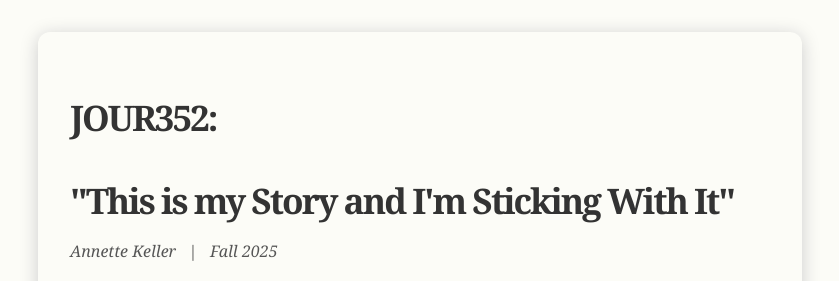
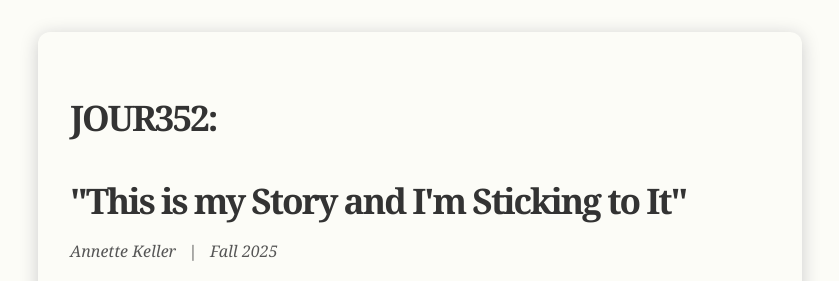
Before and after one commit to amkeller/amkeller.github.io, a plain HTML site: page index.html in a window 1280 px wide. Shown: the top 281 px of the page, without its empty margins (220-1059 px from the left). Drawn offline with Linux system fonts and the light colour scheme.

Commit message:
Update index.html

```diff
--- a/index.html
+++ b/index.html
@@ -56,7 +56,7 @@
 </head>
 <body>
   <h1>JOUR352:</h1>
-  <h1>"This is my Story and I'm Sticking With It"</h1>
+  <h1>"This is my Story and I'm Sticking to It"</h1>
   <div class="byline">
     Annette Keller &nbsp; | &nbsp; Fall 2025
   </div>
```
